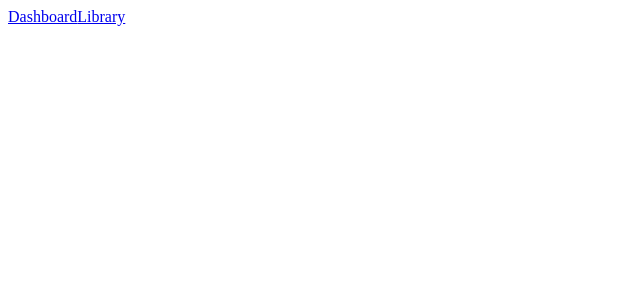
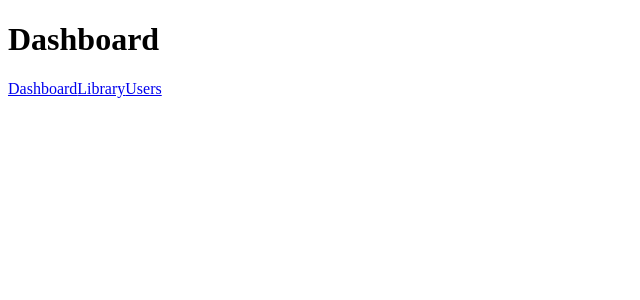
Before and after one commit to IguanasEverywhere/book_borrower_frontend, a Vue app: page /users in a window 1280 px wide. Before the commit this address had no page. Shown: the top 300 px of the page, without its empty margins (0-640 px from the left). Built offline with nearby package versions, Linux system fonts and the light colour scheme; no server answers; the HTML template or start-up script is replaced by a standard one.

Commit message:
Update fetch endpoint for new backend

```diff
--- a/src/App.vue
+++ b/src/App.vue
@@ -6,6 +6,7 @@ import { RouterLink, RouterView } from 'vue-router'
   <RouterView />
   <RouterLink to="/dashboard">Dashboard</RouterLink>
   <RouterLink to="/library">Library</RouterLink>
+  <RouterLink to="/users">Users</RouterLink>
 </template>
 
 <style scoped>
--- a/src/router/index.ts
+++ b/src/router/index.ts
@@ -2,6 +2,7 @@ import { createRouter, createWebHistory } from 'vue-router'
 import Dashboard from '@/views/Dashboard.vue'
 import Login from '@/views/Login.vue'
 import Library from '@/views/Library.vue'
+import Users from '@/views/Users.vue'
 
 const router = createRouter({
   history: createWebHistory(import.meta.env.BASE_URL),
@@ -20,6 +21,11 @@ const router = createRouter({
       path: '/library',
       name: 'library',
       component: Library,
+    },
+    {
+      path: '/users',
+      name: 'users',
+      component: Users
     }
   ],
 })
--- a/src/views/Dashboard.vue
+++ b/src/views/Dashboard.vue
@@ -1,5 +1,6 @@
 <script setup lang="ts">
-    console.log("what up from dashboard")
+    console.log("what up from dashboard...")
+
 </script>
 
 <template>
--- a/src/views/Library.vue
+++ b/src/views/Library.vue
@@ -1,5 +1,5 @@
 <script setup lang="ts">
-    console.log("library route")
+
 </script>
 
 <template>
--- /dev/null
+++ b/src/views/Users.vue
@@ -0,0 +1,11 @@
+<script setup lang="ts">
+    console.log("Hello from users")
+    fetch('https://bqsqxn1jj7.execute-api.us-east-2.amazonaws.com/api/users')
+    .then(r => r.json())
+    .then(data => console.log(data))
+
+</script>
+
+<template>
+  <h1>Dashboard</h1>
+</template>
```
Also changed, not shown: src/views/BookDetail.vue (added), src/views/MyBooks.vue (added), src/views/UserReviews.vue (added).
